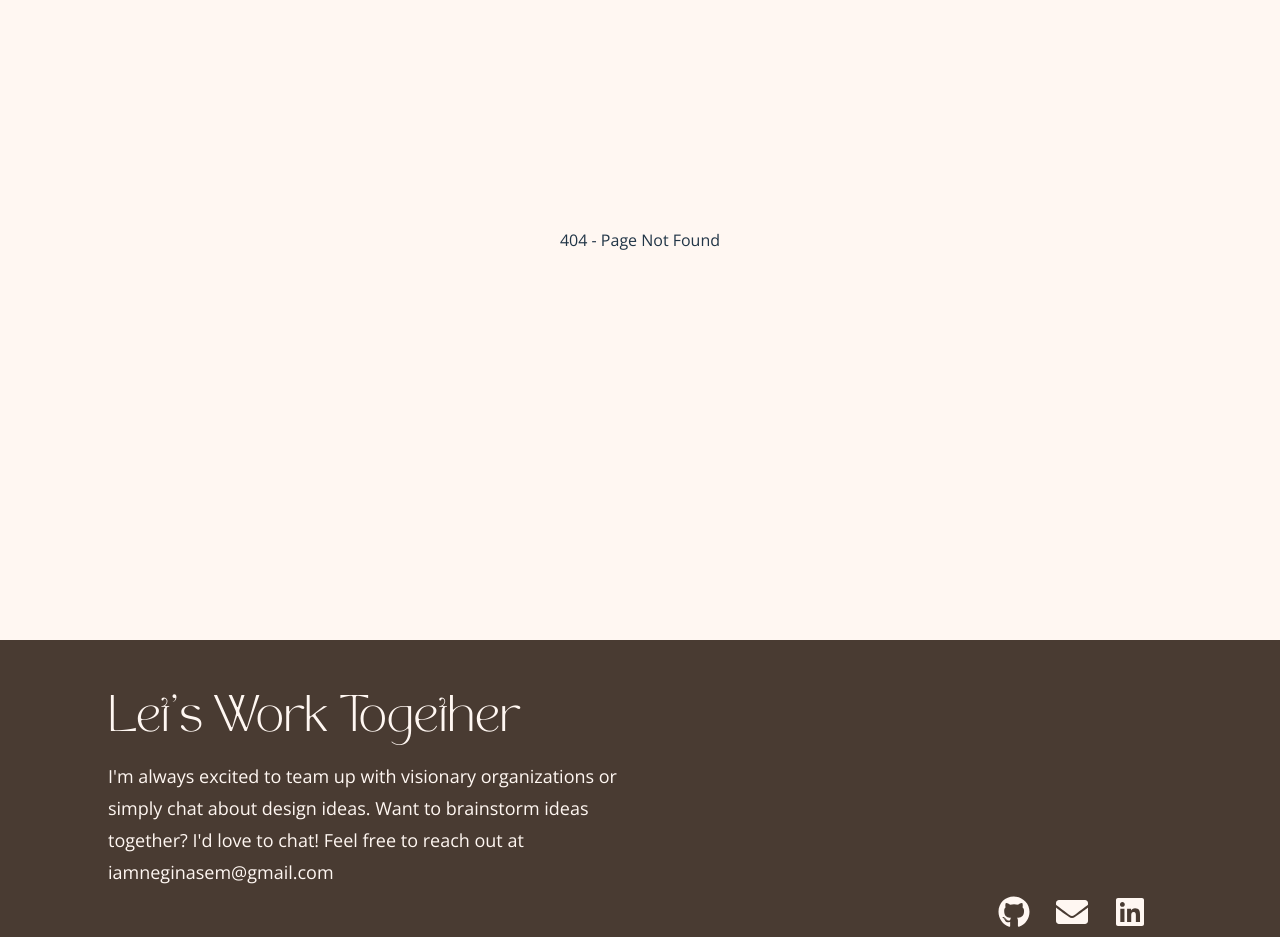
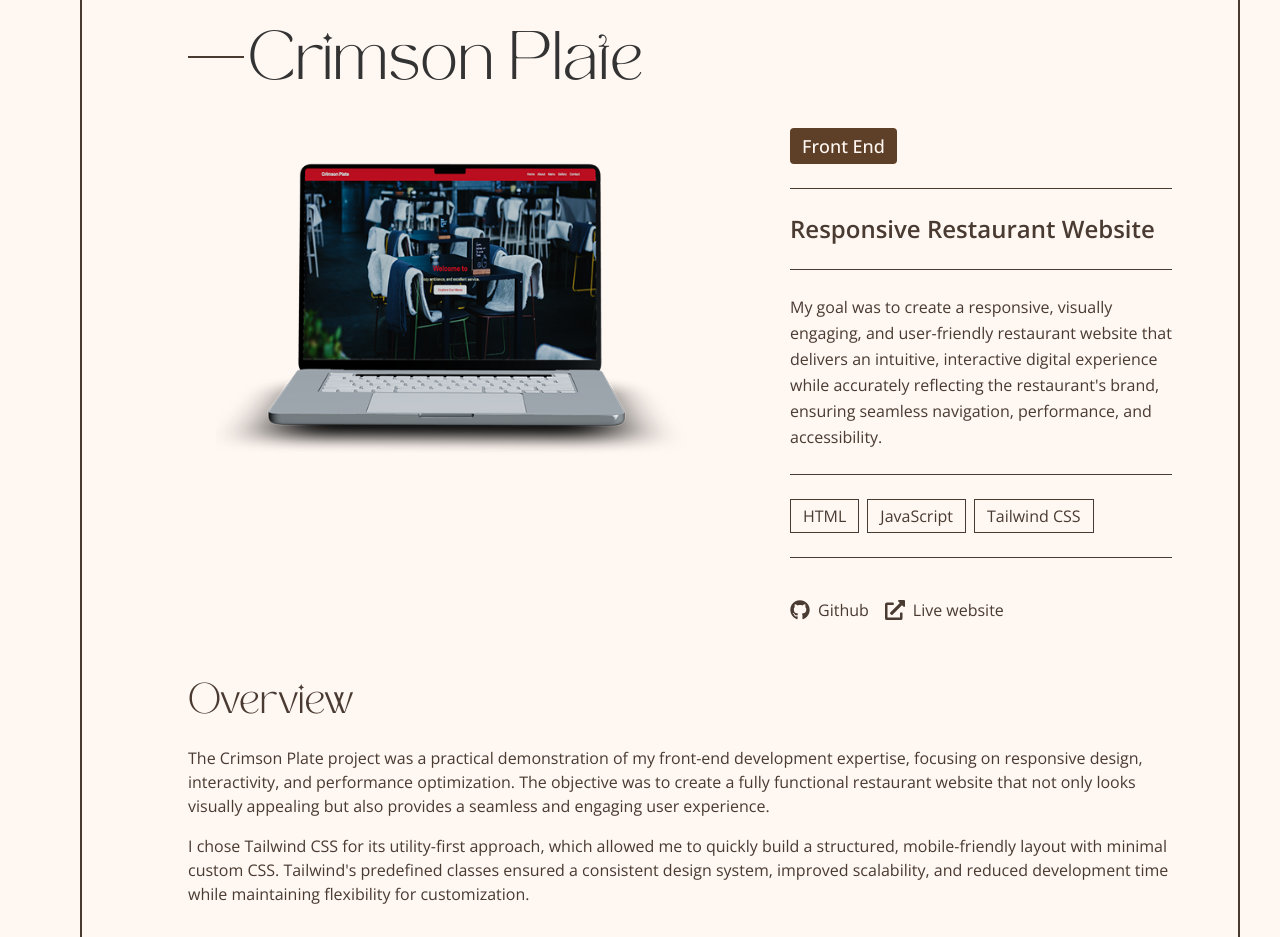
Before and after one commit to Negin-code/portfolio-old-version-1, a React (Vite) app: page /projects/crimson-plate in a window 1280 px wide. Shown: the part 160-1097 px from the top of the page. Built offline with nearby package versions, Linux system fonts and the light colour scheme; a web font is replaced by a local one.

Commit message:
crimson plate

```diff
--- a/src/App.jsx
+++ b/src/App.jsx
@@ -5,6 +5,7 @@
 import About from './Pages/About';
 import Projects from './Pages/Projects';
 import Contact from './Pages/Contact';
+import CrimsonPlate from './Pages/CrimsonPlate';
 import './App.css';
 
 function App() {
@@ -14,6 +15,7 @@
         <Route index element={<Home />} />
         <Route path="/about" element={<About />} />
         <Route path="/projects" element={<Projects />} />
+        <Route path="/projects/crimson-plate" element={<CrimsonPlate />} />
         <Route path="/contact" element={<Contact />} />
         <Route path="*" element={<div>404 - Page Not Found</div>} />
       </Route>
--- /dev/null
+++ b/src/Pages/CrimsonPlate.jsx
@@ -0,0 +1,187 @@
+import React from 'react';
+import { Link } from 'react-router-dom';
+import { FaGithub, FaExternalLinkAlt } from 'react-icons/fa';
+import { IoIosArrowDropupCircle } from "react-icons/io";
+import { IoIosArrowRoundBack } from "react-icons/io";
+import CrimsonPlateImage from "../assets/CrimsonPlate.png";
+
+const CrimsonPlate = () => {
+  return (
+    <main className="grid grid-cols-4 sm:grid-cols-4 md:grid-cols-6 lg:grid-cols-12 gap-4 min-h-screen bg-[#FFF7F2] pt-20 lg:pt-50 lg:px-0 md:px-8 relative overflow-hidden">
+      {/* Left vertical line */}
+      <div className="absolute left-17 md:left-20 top-0 bottom-8 h-[calc(100%-5rem)] w-[2px] bg-[#493b32]"></div>
+
+      {/* Right border line */}
+      <div className="absolute right-10 top-0 bottom-8 h-[calc(100%-5rem)] w-[2px] bg-[#493b32]"></div>
+
+      {/* Project Title */}
+      <div className="col-span-4 sm:col-span-4 md:col-span-6 lg:col-span-10 lg:col-start-2 flex flex-row items-start justify-start gap-1 pl-20">
+        <div className="w-[5vh] sm:w-[5vh] md:w-[7vh] h-[2px] bg-[#493B32] mt-4"></div>
+        <h1 className="text-4xl sm:text-5xl font-tan text-[#493B32] mb-12">
+          Crimson Plate
+        </h1>
+      </div>
+
+      {/* Project Content */}
+      <div className="col-span-4 sm:col-span-4 md:col-span-6 lg:col-span-10 lg:col-start-2 pl-20">
+        {/* Project Preview */}
+        <div className="grid grid-cols-1 lg:grid-cols-12 gap-12 mb-16">
+          {/* Image Section */}
+          <div className="lg:col-span-7">
+            <div className="overflow-hidden">
+              <img
+                src={CrimsonPlateImage}
+                alt="Crimson Plate Website Preview"
+                className="w-full h-auto lg:scale-90"
+              />
+            </div>
+          </div>
+
+          {/* Project Info Section */}
+          <div className="lg:col-span-5 space-y-6">
+            <div className="inline-block px-3 py-1 bg-[#5E3F27] text-[#FFF7F2] text-lg font-medium rounded-sm">
+              Front End
+            </div>
+
+            <div className="w-full h-[1px] bg-[#493B32]"></div>
+
+            <h2 className="text-2xl font-semibold text-[#493B32]">
+              Responsive Restaurant Website
+            </h2>
+
+            <div className="w-full h-[1px] bg-[#493B32]"></div>
+
+            <p className="text-[#493B32] leading-relaxed">
+              My goal was to create a responsive, visually engaging, and user-friendly restaurant
+              website that delivers an intuitive, interactive digital experience while accurately reflecting
+              the restaurant's brand, ensuring seamless navigation, performance, and accessibility.
+            </p>
+
+            <div className="w-full h-[1px] bg-[#493B32]"></div>
+
+            {/* Tech Stack */}
+            <div className="flex flex-wrap gap-2">
+              <span className="border border-[#493B32] px-3 py-1 text-[#493B32]">HTML</span>
+              <span className="border border-[#493B32] px-3 py-1 text-[#493B32]">JavaScript</span>
+              <span className="border border-[#493B32] px-3 py-1 text-[#493B32]">Tailwind CSS</span>
+            </div>
+
+            <div className="w-full h-[1px] bg-[#493B32]"></div>
+
+            {/* Links */}
+            <div className="flex gap-4 pt-4">
+              <a
+                href="https://github.com/yourusername/crimson-plate"
+                target="_blank"
+                rel="noopener noreferrer"
+                className="inline-flex items-center text-[#493B32] hover:text-[#5E3F27]"
+              >
+                <FaGithub className="mr-2" size={20} />
+                Github
+              </a>
+              <a
+                href="https://crimson-plate.com"
+                target="_blank"
+                rel="noopener noreferrer"
+                className="inline-flex items-center text-[#493B32] hover:text-[#5E3F27]"
+              >
+                <FaExternalLinkAlt className="mr-2" size={20} />
+                Live website
+              </a>
+            </div>
+          </div>
+        </div>
+
+        {/* Overview Section */}
+        <section className="mb-16">
+          <h2 className="text-3xl font-tan text-[#493B32] mb-6">Overview</h2>
+          <div className="text-[#493B32] space-y-4">
+            <p>
+              The Crimson Plate project was a practical demonstration of my front-end development expertise,
+              focusing on responsive design, interactivity, and performance optimization. The objective was
+              to create a fully functional restaurant website that not only looks visually appealing but also
+              provides a seamless and engaging user experience.
+            </p>
+            <p>
+              I chose Tailwind CSS for its utility-first approach, which allowed me to quickly build a structured,
+              mobile-friendly layout with minimal custom CSS. Tailwind's predefined classes ensured a consistent
+              design system, improved scalability, and reduced development time while maintaining flexibility for
+              customization.
+            </p>
+          </div>
+        </section>
+
+        {/* Libraries Section */}
+        <div className="grid grid-cols-1 md:grid-cols-2 gap-12 mb-16">
+          {/* JavaScript Libraries */}
+          <section>
+            <h2 className="text-3xl font-tan text-[#493B32] mb-6">JavaScript Libraries</h2>
+            <ul className="space-y-4 text-[#493B32]">
+              <li>
+                <strong>AOS (Animate on Scroll)</strong> – JavaScript library for
+                scroll-based animations.
+              </li>
+              <li>
+                <strong>Typed.js</strong> – JavaScript library for typing text
+                animations.
+              </li>
+              <li>
+                <strong>SweetAlert.js</strong> – JavaScript library for modern
+                pop-up alerts.
+              </li>
+            </ul>
+          </section>
+
+          {/* jQuery Plugins */}
+          <section>
+            <h2 className="text-3xl font-tan text-[#493B32] mb-6">jQuery Plugins</h2>
+            <ul className="space-y-4 text-[#493B32]">
+              <li>
+                <strong>Magnific Popup</strong> – jQuery plugin for creating
+                lightbox-style galleries.
+              </li>
+              <li>
+                <strong>DataTables.js</strong> – jQuery plugin for enhancing
+                HTML tables.
+              </li>
+              <li>
+                <strong>jQuery Validation</strong> – jQuery plugin for form
+                validation.
+              </li>
+            </ul>
+          </section>
+        </div>
+
+        {/* Accessibility Note */}
+        <section className="mb-16">
+          <p className="text-[#493B32]">
+            Beyond functionality, I prioritized accessibility and performance. I applied ARIA labels,
+            semantic HTML, and WCAG-compliant color contrasts to ensure inclusivity for all users,
+            including those using assistive technologies. To optimize load times, I compressed images
+            and leveraged lazy loading to reduce initial page weight.
+          </p>
+        </section>
+      </div>
+       {/* Back to Resume Link */}
+       <div className=" col-span-8 md:col-span-10 lg:col-start-2 col-start-1 flex justify-between items-center mt-0">
+        <div className="flex items-center gap-2 mx-20 lg:mx-10 lg:my-20 lg:mb-20">
+          <IoIosArrowRoundBack size={48} color="#493B32" className="my-4" />
+          <p className="font-open font-semibold text-xl lg:text-2xl text-[#493B32]">
+            Resume
+          </p>
+        </div>
+        <div>
+          <IoIosArrowDropupCircle
+            size={40}
+            color="#493B32"
+            className="mx-20 my-10 mb-10 lg:mx-10 lg:my-20 lg:mb-20 cursor-pointer hover:opacity-80 transition-opacity"
+            onClick={() => window.scrollTo({top: 0, behavior: 'smooth'})}
+            aria-label="Scroll to top"
+          />
+        </div>
+      </div>
+    </main>
+  );
+};
+
+export default CrimsonPlate;
```
Also changed, not shown: src/Pages/crimson-plate.jsx (deleted).
